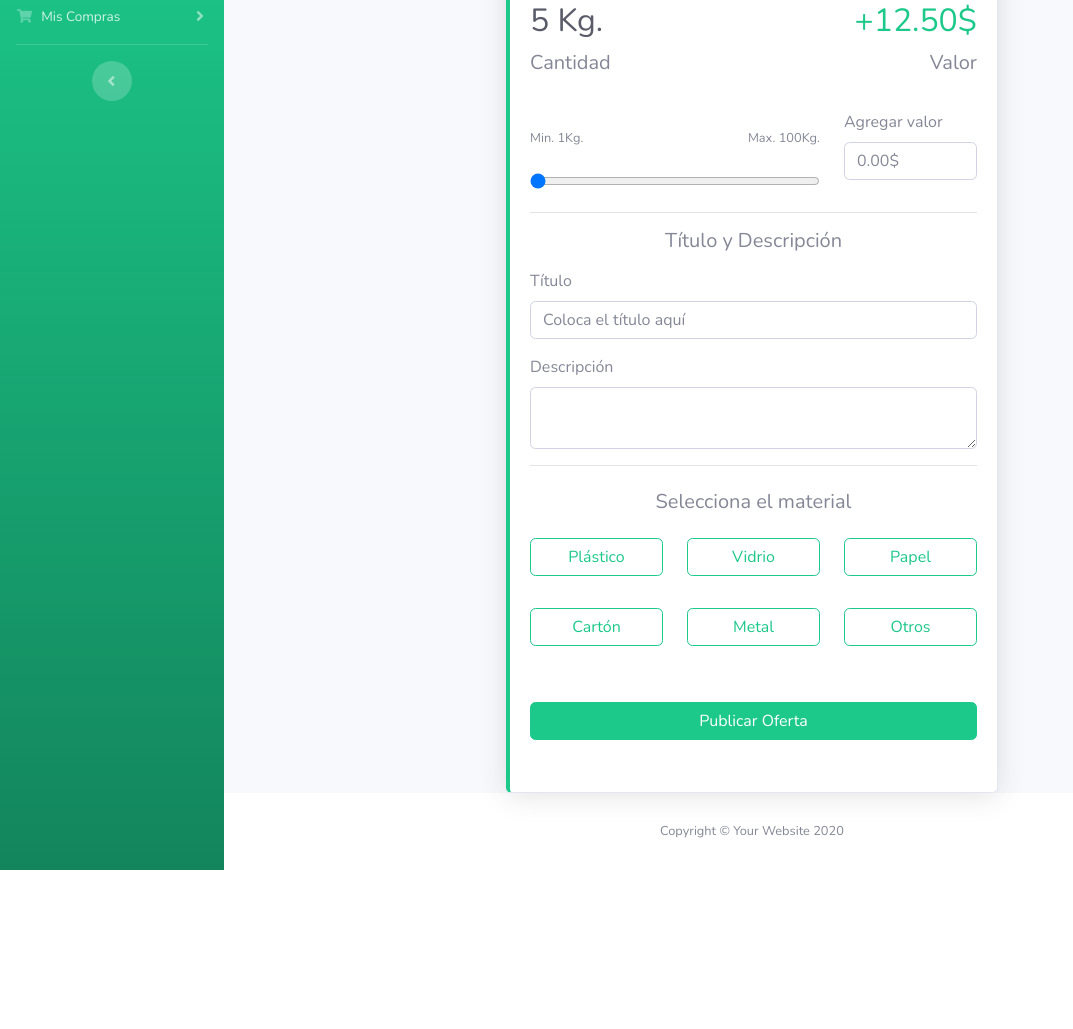
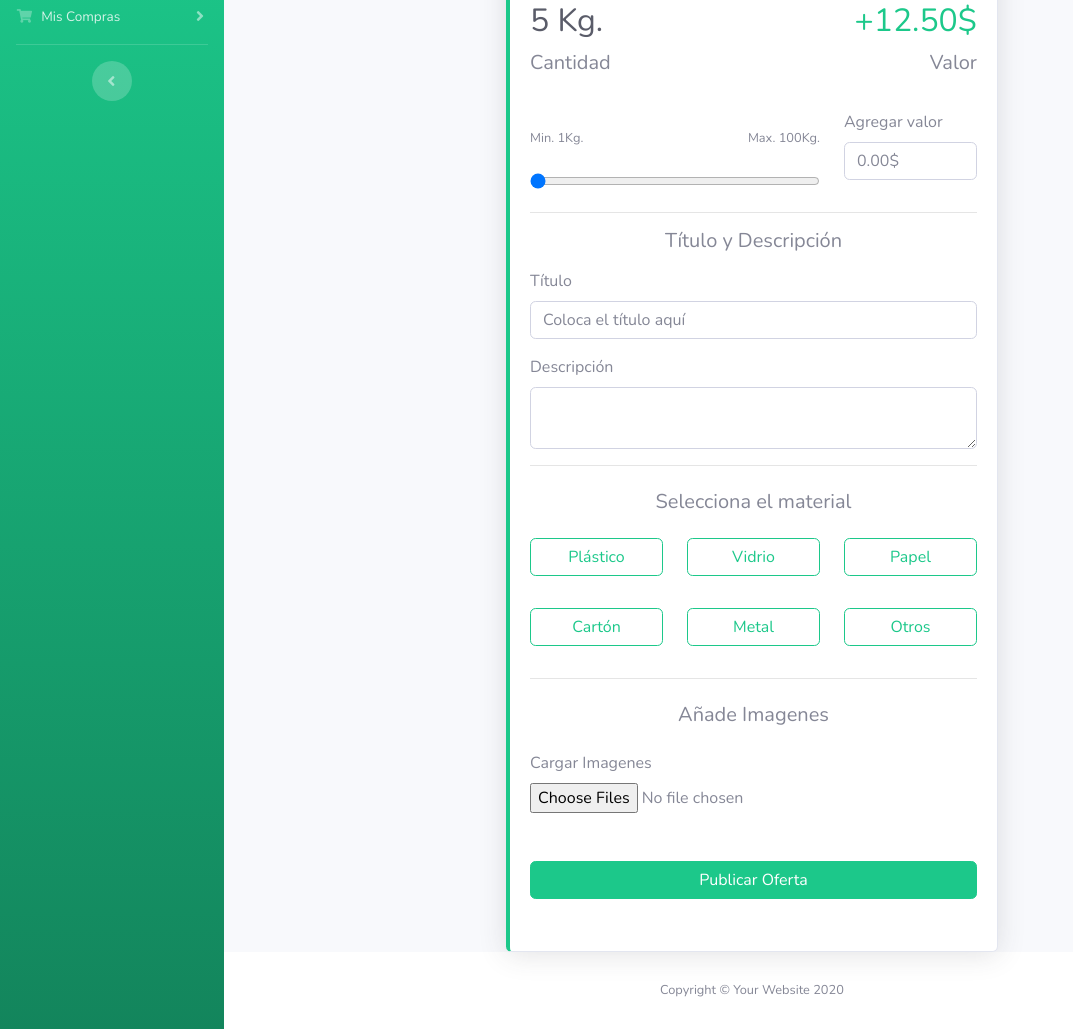
Before and after one commit to qubit26/Revenue, a Django app: page /publish_offer/ in a window 1280 px wide. Shown: the part 212-1241 px from the top of the page, without its empty margins (0-1073 px from the left). Before the commit the page ends 1082 px from the top, so only its background shows below. Run offline with Django 4.2, Linux system fonts and the light colour scheme; some libraries are stand-ins or nearby versions.

Commit message:
Agregando campo de imagenes al formulario de ofertas

```diff
--- a/management/templates/publicar_oferta.html
+++ b/management/templates/publicar_oferta.html
@@ -104,6 +104,14 @@
                                 </div>
                             </div>
                             {% comment %} Fin de Sección de Categoría de material {% endcomment %}
+                            <hr>
+                            {% comment %} Sección Imagenes de la oferta {% endcomment %}
+                            <div class="mb-3">
+                                <h5 class="text-center my-4">Añade Imagenes</h5>
+                                <label for="imagenes" class="form-label">Cargar Imagenes</label>
+                                <input class="form-control-file" type="file" id="imagenes" multiple>
+                            </div>
+                            {% comment %} Fin Sección Imagenes de la oferta {% endcomment %}
                             <div class="mt-5">
                                 <button type="submit" class="btn btn-large btn-success btn-block">Publicar Oferta</button>
                             </div>
```
